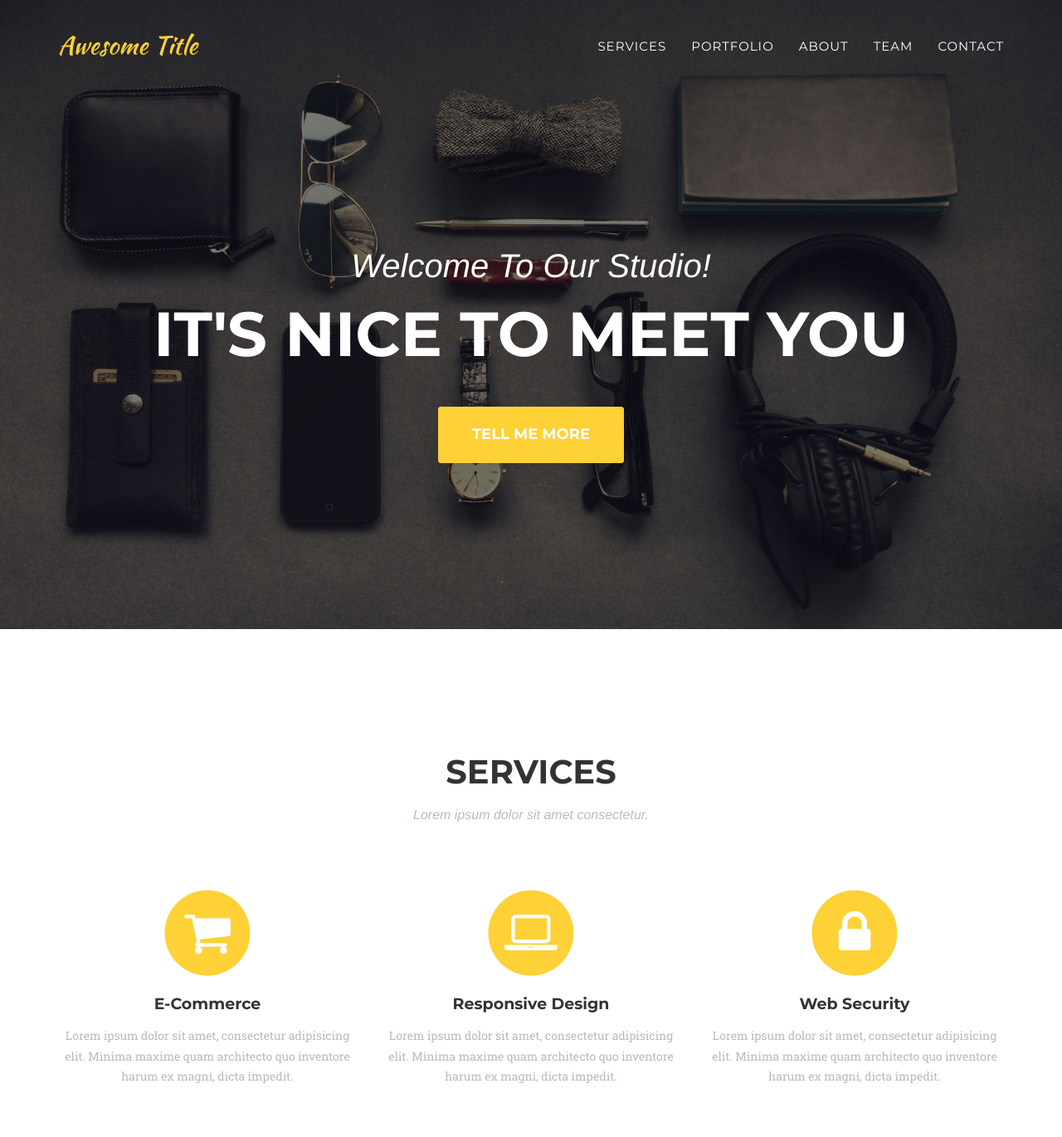
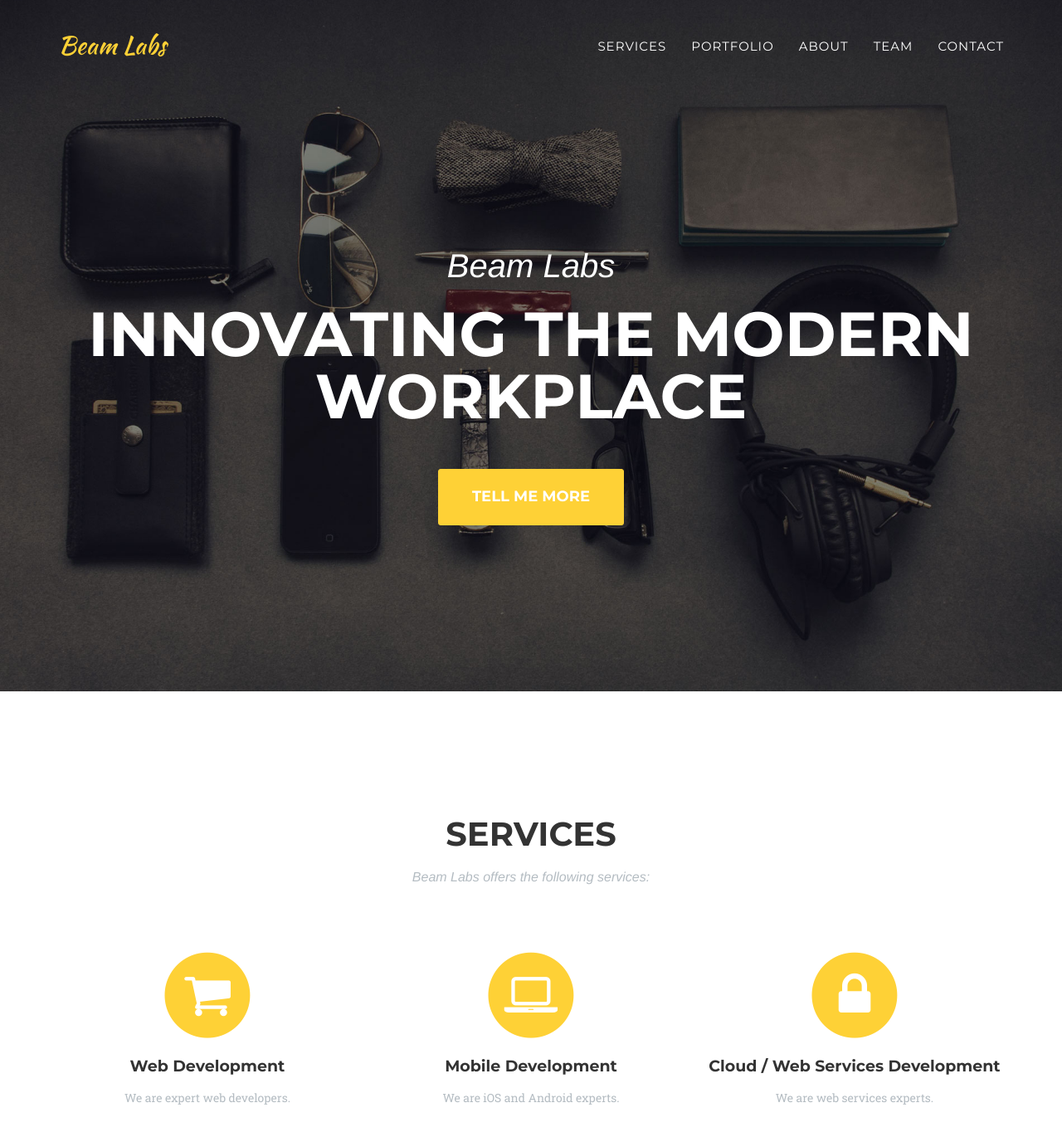
Before and after one commit to BeamLabs/beam-landing-page, a Jekyll site: the page built from index.html, in a window 1280 px wide and 1400 px high. Shown: the top 1370 px of the window at 83% size. Built offline with Jekyll 4.4.1, drawn with Linux system fonts in a browser that asks for light colours; some web fonts are replaced; some of the changed text lies outside the part shown.

Commit message:
Setting up page structure and editing copy.

```diff
--- a/_config.yml
+++ b/_config.yml
@@ -1,45 +1,32 @@
 url: https://y7kim.github.io
-baseurl: /agency-jekyll-theme/
+baseurl:
 
 # Site settings
-title: Awesome Title
-email: your-email@domain.com
-description: "Write an awesome description for your new site here. You can edit this line in _config.yml. It will appear in your document head meta (for Google search results) and in your feed.xml site description."
+title: Beam Labs
+email: agiron123@gmail.com
+description: "Official home page of Beam Labs."
 
 
 # Team names, titles and social links
 people:
-- name: Kay Garland
+- name: Andre Giron
   pic: 1
-  position: Lead Designer
+  position: Cofounder / Web Developer
   social:
+    - title: github
+      url: #
     - title: twitter
-      url: #
-    - title: facebook
-      url: #
-    - title: stack-overflow
-      url: #
+      url: https://twitter.com/agiron_78
 
-- name: Larry Parker
+- name: Inder Dhir
   pic: 2
-  position: Lead Marketer
+  position: Cofounder / Mobile Developer
   social:
     - title: twitter
       url: #
     - title: facebook
       url: #
     - title: linkedin
-      url: #
-
-- name: Diana Petersen
-  pic: 3
-  position: Lead Developer
-  social:
-    - title: twitter
-      url: #
-    - title: facebook
-      url: #
-    - title: google-plus
       url: #
 
 # Social networks usernames (many more available: google-plus, flickr, dribbble, pinterest, instagram, tumblr, linkedin, etc.)
@@ -53,12 +40,12 @@ social:
   - title: bitbucket
     url: http://bitbucket.org/jekyll
   - title: github
-    url: http://github.com/jekyll
+    url: http://github.com/BeamLabs
 
 # Postal address (add as many lines as necessary)
 address:
-  - line: 3481 Melrose Place
-  - line: Beverly Hills, CA 90210
+  - line: Atlanta
+  - line: NYC
 
 # Build settings
 markdown: kramdown
--- a/_includes/header.html
+++ b/_includes/header.html
@@ -44,8 +44,8 @@
     <header>
         <div class="container">
             <div class="intro-text">
-                <div class="intro-lead-in">Welcome To Our Studio!</div>
-                <div class="intro-heading">It's Nice To Meet You</div>
+                <div class="intro-lead-in">Beam Labs</div>
+                <div class="intro-heading">Innovating the Modern Workplace</div>
                 <a href="#services" class="page-scroll btn btn-xl">Tell Me More</a>
             </div>
         </div>
--- a/_includes/services.html
+++ b/_includes/services.html
@@ -4,7 +4,7 @@
             <div class="row">
                 <div class="col-lg-12 text-center">
                     <h2 class="section-heading">Services</h2>
-                    <h3 class="section-subheading text-muted">Lorem ipsum dolor sit amet consectetur.</h3>
+                    <h3 class="section-subheading text-muted">Beam Labs offers the following services:</h3>
                 </div>
             </div>
             <div class="row text-center">
@@ -13,24 +13,24 @@
                         <i class="fa fa-circle fa-stack-2x text-primary"></i>
                         <i class="fa fa-shopping-cart fa-stack-1x fa-inverse"></i>
                     </span>
-                    <h4 class="service-heading">E-Commerce</h4>
-                    <p class="text-muted">Lorem ipsum dolor sit amet, consectetur adipisicing elit. Minima maxime quam architecto quo inventore harum ex magni, dicta impedit.</p>
+                    <h4 class="service-heading">Web Development</h4>
+                    <p class="text-muted">We are expert web developers.</p>
                 </div>
                 <div class="col-md-4">
                     <span class="fa-stack fa-4x">
                         <i class="fa fa-circle fa-stack-2x text-primary"></i>
                         <i class="fa fa-laptop fa-stack-1x fa-inverse"></i>
                     </span>
-                    <h4 class="service-heading">Responsive Design</h4>
-                    <p class="text-muted">Lorem ipsum dolor sit amet, consectetur adipisicing elit. Minima maxime quam architecto quo inventore harum ex magni, dicta impedit.</p>
+                    <h4 class="service-heading">Mobile Development</h4>
+                    <p class="text-muted">We are iOS and Android experts.</p>
                 </div>
                 <div class="col-md-4">
                     <span class="fa-stack fa-4x">
                         <i class="fa fa-circle fa-stack-2x text-primary"></i>
                         <i class="fa fa-lock fa-stack-1x fa-inverse"></i>
                     </span>
-                    <h4 class="service-heading">Web Security</h4>
-                    <p class="text-muted">Lorem ipsum dolor sit amet, consectetur adipisicing elit. Minima maxime quam architecto quo inventore harum ex magni, dicta impedit.</p>
+                    <h4 class="service-heading">Cloud / Web Services Development</h4>
+                    <p class="text-muted">We are web services experts.</p>
                 </div>
             </div>
         </div>
--- a/_layouts/default.html
+++ b/_layouts/default.html
@@ -9,7 +9,6 @@
     {% include header.html %}
     {% include services.html %}
     {% include portfolio_grid.html %}
-    {% include about.html %}
     {% include team.html %}
     {% include clients.html %}
     {% include contact.html %}
```
